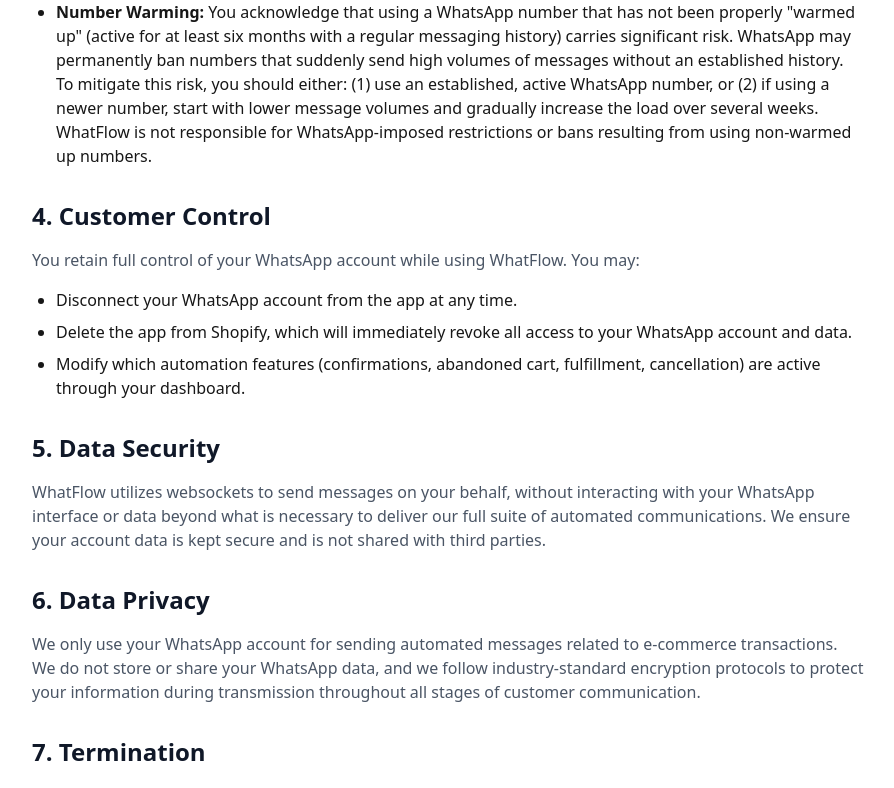
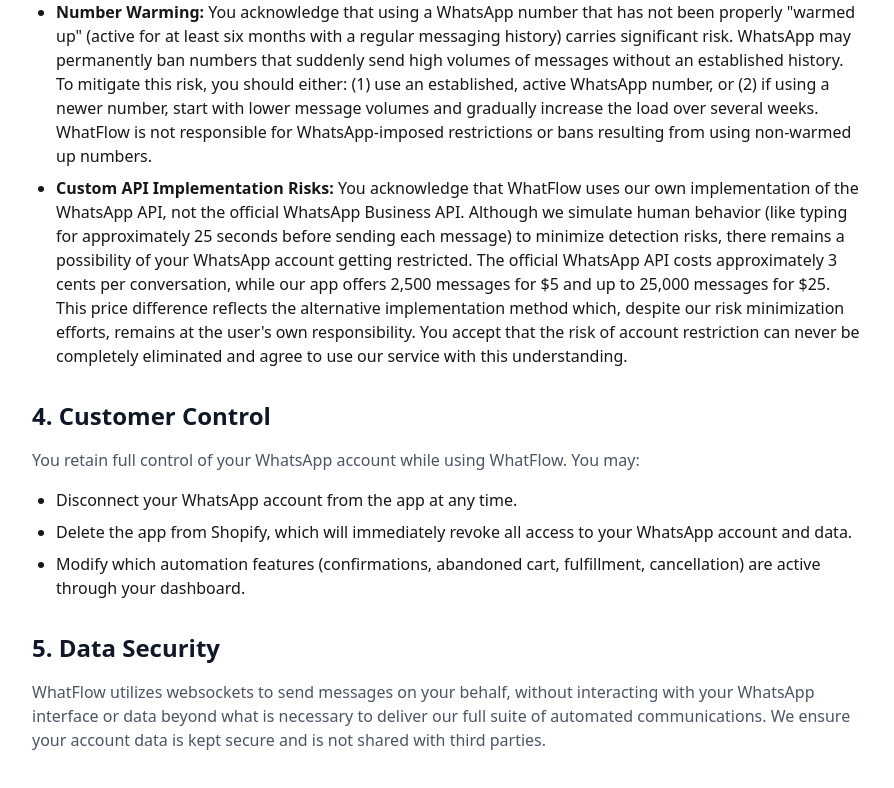
Before and after one commit to WhatFlow/whatflow.github.io, a Next.js app: page /terms in a window 1280 px wide. Shown: the part 944-1732 px from the top of the page, without its empty margins (192-1086 px from the left). Built offline with nearby package versions, Linux system fonts and the light colour scheme.

Commit message:
updated terms

```diff
--- a/src/app/terms/page.tsx
+++ b/src/app/terms/page.tsx
@@ -40,6 +40,7 @@
               <li><strong>Compliance:</strong> You agree to use WhatFlow in compliance with all applicable laws and regulations, including WhatsApp's terms of service and commerce policies.</li>
               <li><strong>Message Content:</strong> You are responsible for ensuring that the content of automated messages complies with relevant regulations, including those concerning marketing communications and privacy.</li>
               <li><strong>Number Warming:</strong> You acknowledge that using a WhatsApp number that has not been properly "warmed up" (active for at least six months with a regular messaging history) carries significant risk. WhatsApp may permanently ban numbers that suddenly send high volumes of messages without an established history. To mitigate this risk, you should either: (1) use an established, active WhatsApp number, or (2) if using a newer number, start with lower message volumes and gradually increase the load over several weeks. WhatFlow is not responsible for WhatsApp-imposed restrictions or bans resulting from using non-warmed up numbers.</li>
+              <li><strong>Custom API Implementation Risks:</strong> You acknowledge that WhatFlow uses our own implementation of the WhatsApp API, not the official WhatsApp Business API. Although we simulate human behavior (like typing for approximately 25 seconds before sending each message) to minimize detection risks, there remains a possibility of your WhatsApp account getting restricted. The official WhatsApp API costs approximately 3 cents per conversation, while our app offers 2,500 messages for $5 and up to 25,000 messages for $25. This price difference reflects the alternative implementation method which, despite our risk minimization efforts, remains at the user's own responsibility. You accept that the risk of account restriction can never be completely eliminated and agree to use our service with this understanding.</li>
             </ul>
 
             <h2 className="text-2xl font-semibold text-gray-900 mt-8 mb-4">4. Customer Control</h2>
```
Also changed, not shown: public/app-screenshot.png.
